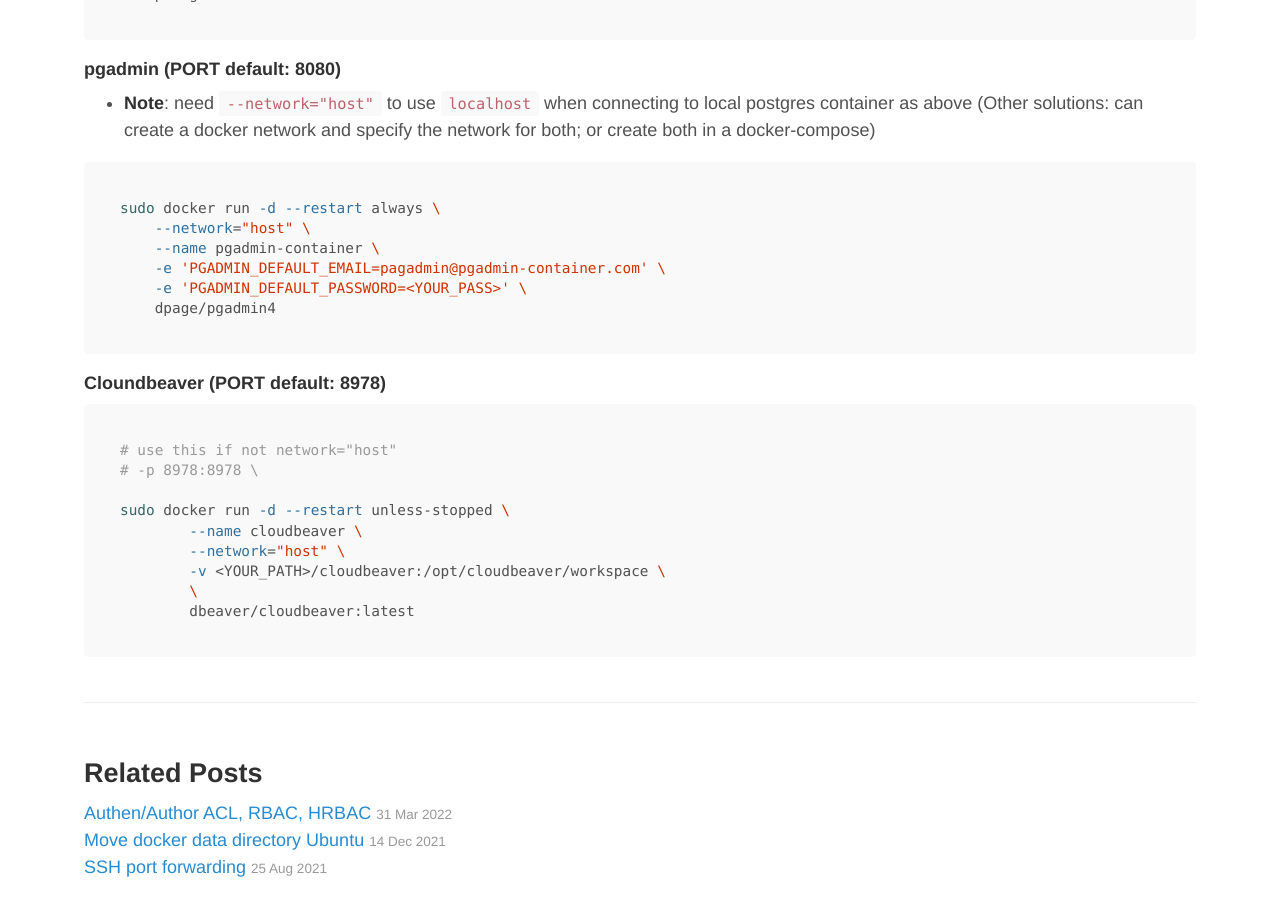
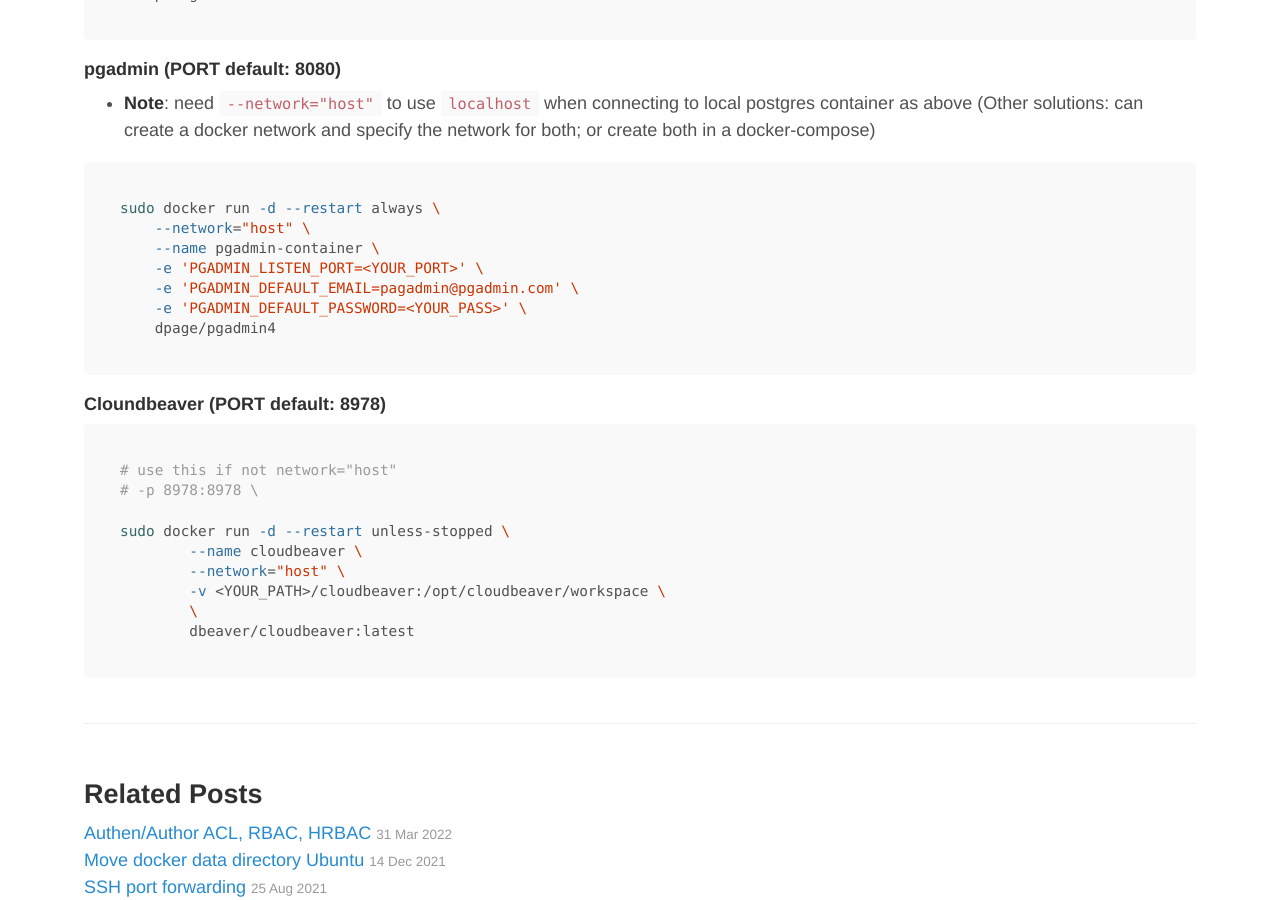
Before and after one commit to memto/memto.github.io, a Jekyll site: the page built from _posts/2022-01-12-some-docker-from-command-line.md, in a window 1280 px wide and 900 px high, scrolled down 455 px. Built offline with Jekyll 4.4.1, drawn with Linux system fonts in a browser that asks for light colours; nearby versions of some CDN libraries; comment, search, counter and statistics services are not loaded.

Commit message:
Update 2022-01-12-some-docker-from-command-line.md

````diff
--- a/_posts/2022-01-12-some-docker-from-command-line.md
+++ b/_posts/2022-01-12-some-docker-from-command-line.md
@@ -31,7 +31,8 @@ sudo docker run -d --restart always \
 sudo docker run -d --restart always \
     --network="host" \
     --name pgadmin-container \
-    -e 'PGADMIN_DEFAULT_EMAIL=pagadmin@pgadmin-container.com' \
+    -e 'PGADMIN_LISTEN_PORT=<YOUR_PORT>' \
+    -e 'PGADMIN_DEFAULT_EMAIL=pagadmin@pgadmin.com' \
     -e 'PGADMIN_DEFAULT_PASSWORD=<YOUR_PASS>' \
     dpage/pgadmin4
 ```
````
